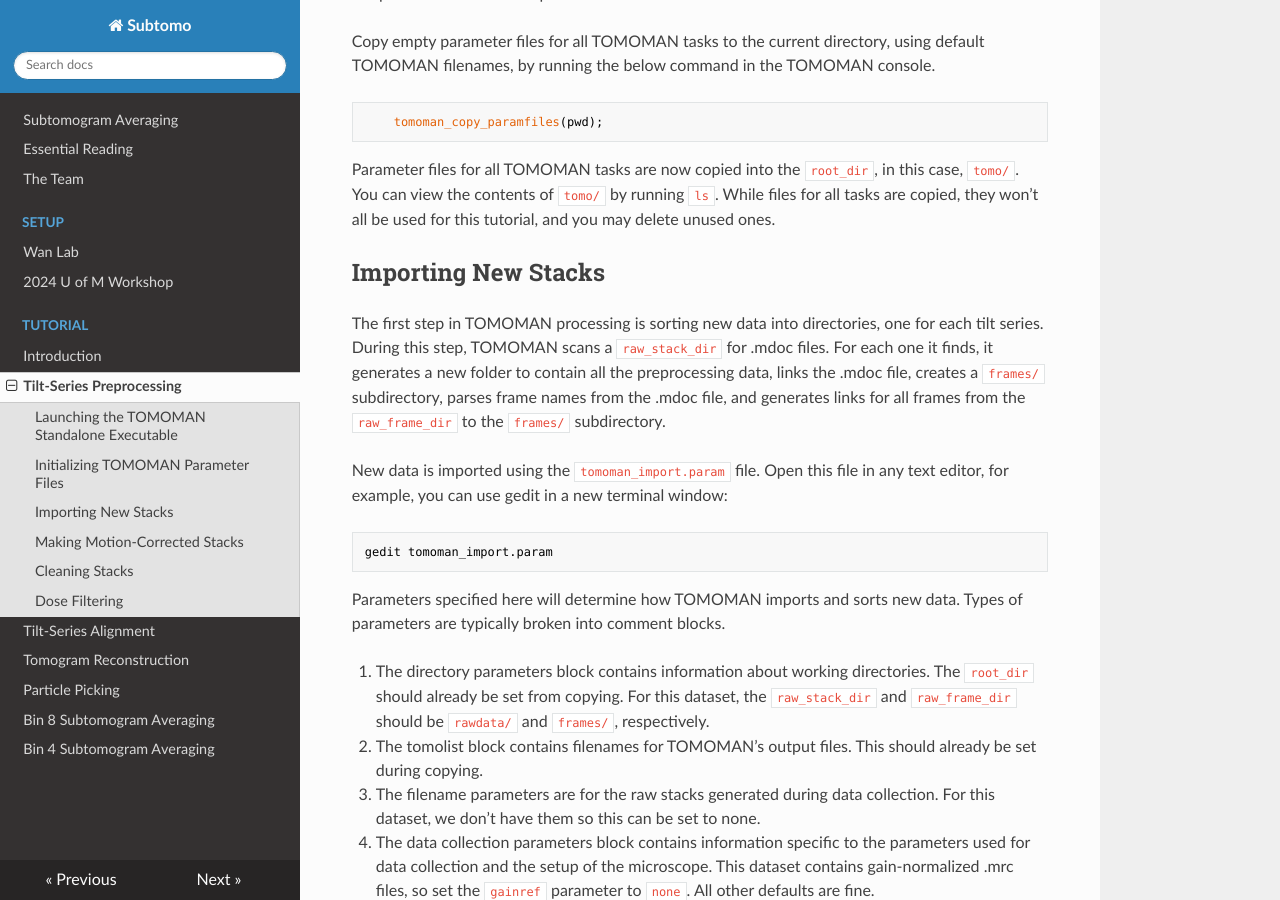
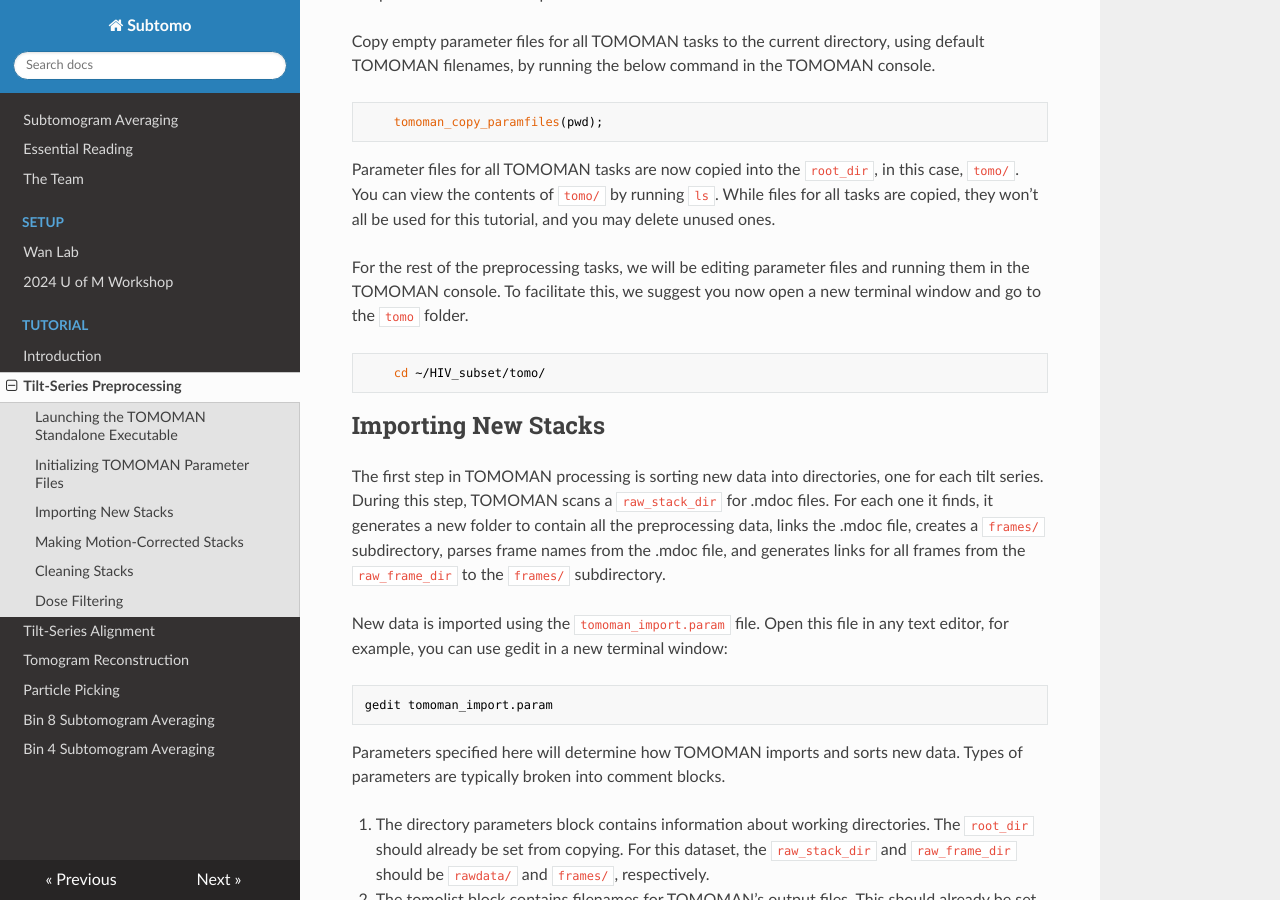
Before and after one commit to wan-lab-vanderbilt/subtomo-tutorials, an MkDocs documentation site: the page built from docs/hiv/preproc.md, in a window 1280 px wide and 900 px high, scrolled down 756 px. Built offline with MkDocs 1.6.1, drawn with Linux system fonts in a browser that asks for light colours; nearby versions of some CDN libraries.

Commit message:
Update preproc.md
added line to open new terminal after copying param files

```diff
--- a/docs/hiv/preproc.md
+++ b/docs/hiv/preproc.md
@@ -27,6 +27,11 @@ Copy empty parameter files for all TOMOMAN tasks to the current directory, using
 Parameter files for all TOMOMAN tasks are now copied into the `root_dir`, in this case, `tomo/`.
 You can view the contents of `tomo/` by running `ls`.
 While files for all tasks are copied, they won’t all be used for this tutorial, and you may delete unused ones.
+
+For the rest of the preprocessing tasks, we will be editing parameter files and running them in the TOMOMAN console. To facilitate this, we suggest you now open a new terminal window and go to the `tomo` folder.
+
+        cd ~/HIV_subset/tomo/
+
 
 ## Importing New Stacks
 
```
